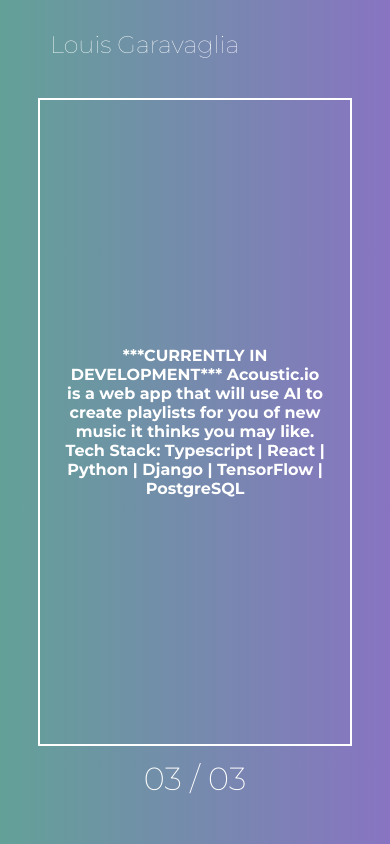
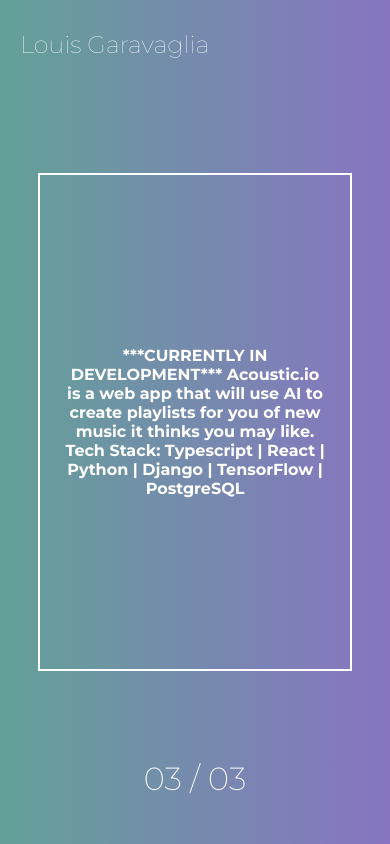
Before and after one commit to LouisGaravaglia/portfolio_site, a React (Create React App) app: page / in a window 390 px wide. Shown: the top 844 px of the page. Built offline with nearby package versions, Linux system fonts and the light colour scheme; some icons are missing.

Commit message:
mobile layout is looking good

```diff
--- a/src/App.css
+++ b/src/App.css
@@ -1,7 +1,7 @@
 html, body {
   min-width: 100vh;
-  width: 100vw;
-  height: 100vh;
+  width: 100%;
+  height: 100%;
   margin: 0px;
   padding: 0px !important;
   overflow-x: hidden;
@@ -319,7 +319,7 @@
   position: absolute;
   /* top:0;
   left: 0; */
-  height: calc(100% - 200px);
+  height: calc(100% - 350px);
   width: calc(100% - 80px);
   /* max-width: 400px; */
   border: 2px solid #fff;
@@ -418,9 +418,6 @@
   position: relative;
   flex: 0 0 100vw;
   height: 100%;
-  height: -webkit-fill-available;
-  min-height: -webkit-fill-available;
-  max-height: -webkit-fill-available;
   display: flex;
   flex-wrap: nowrap;
   overflow-x: auto;
@@ -429,7 +426,6 @@
   scrollbar-width: none;
   -ms-overflow-style: none;
   scroll-snap-type: x mandatory;
-  overscroll-behavior: none;
   /* border: 2px solid black; */
 }
 
@@ -665,13 +661,13 @@
     font-size: 1rem;
   } */
 
-  /* .Navbar-Logo-Box {
+  .Navbar-Logo-Box {
     margin-right: 10px;
   }
 
   .Navbar-Name-Box {
-    margin-left: 10px;
-  } */
+    margin-left: 20px;
+  }
 
   /* .GitHub-Project {
     margin-right: 20px;
```
Also changed, not shown: src/CarouselContainer.js (+0 -12 lines), 1 other file (tests, documents, lock files or other folders).
